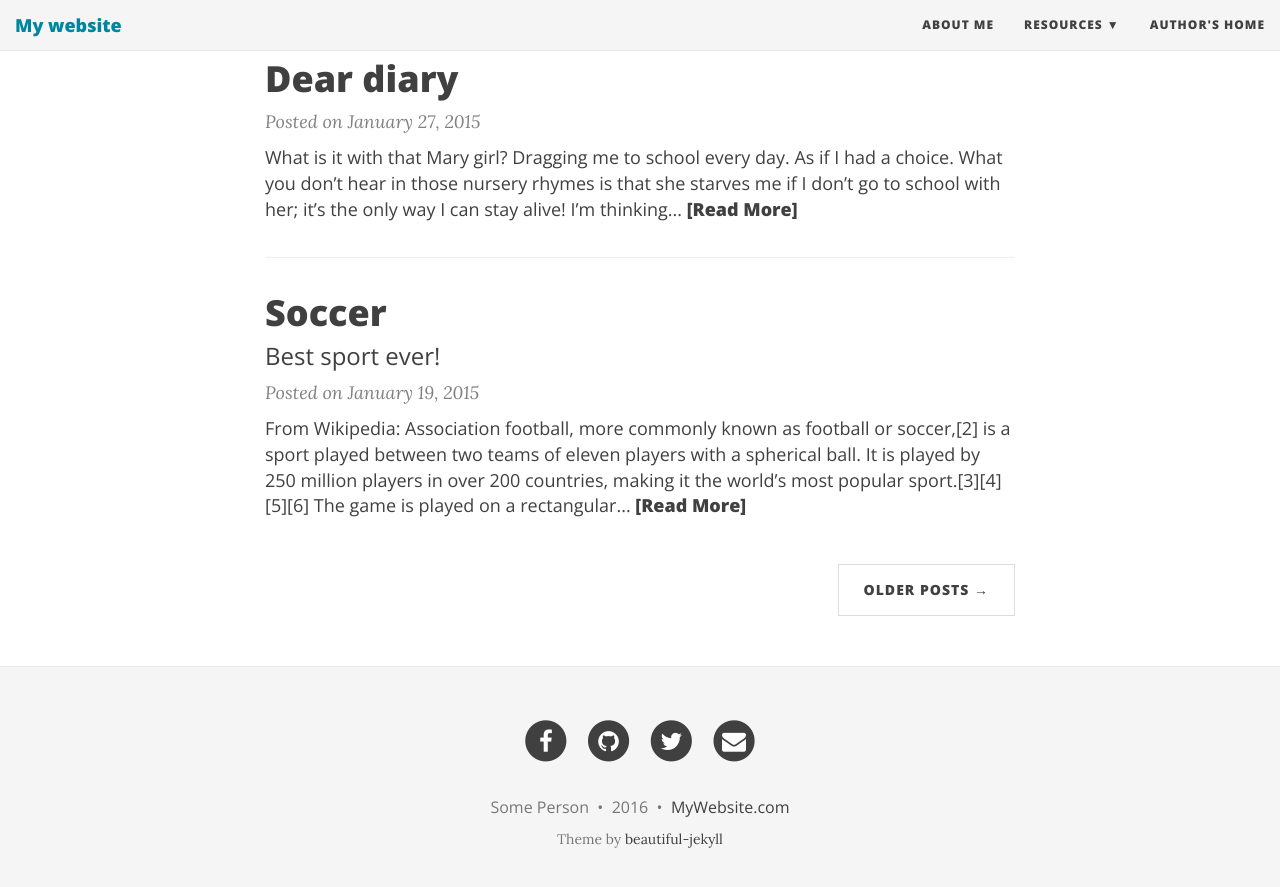
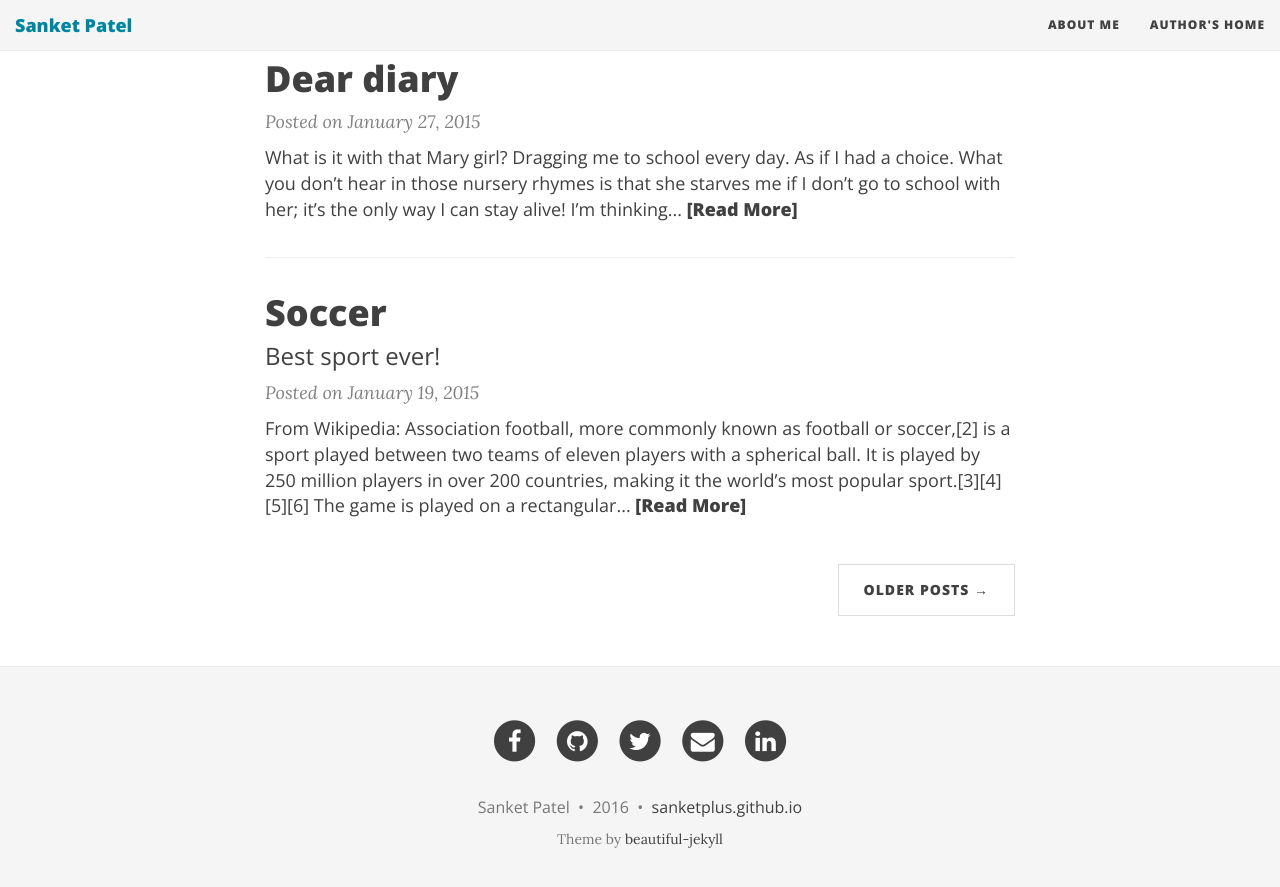
Before and after one commit to sanketplus/sanketplus.github.io, a Jekyll site: the page built from index.html, in a window 1280 px wide and 900 px high, scrolled down 1117 px. Shown: the top 887 px of the window. Built offline with Jekyll 4.4.1, drawn with Linux system fonts in a browser that asks for light colours; nearby versions of some CDN libraries; the list of posts is cut into pages by our own code.

Commit message:
modified config file

```diff
--- a/_config.yml
+++ b/_config.yml
@@ -4,7 +4,7 @@
 # baseurl is the website's URL without the hostname
 
 # If you are building a simple GitHub user page (http://username.github.io) then use these settings:
-url: "http://username.github.io"
+url: "http://sanketplus.github.io"
 baseurl: ""
 
 # If you are building a GitHub project page then use these settings:
@@ -14,20 +14,16 @@ baseurl: ""
 # Of course don't forget to change the username and projectname to YOUR username and project
 
 # Name of website
-title: My website
+title: Sanket Patel
 
 # Short description of your site
-description: A virtual proof that name is awesome!
+description: Personal website of Sanket Patel
 
 # --- Navigation bar options --- #
 
 # List of links in the navigation bar
 navbar-links:
   About Me: "aboutme"
-  Resources:
-    - Beautiful Jekyll: "http://deanattali.com/beautiful-jekyll/"
-    - Learn markdown: "http://www.markdowntutorial.com/"
-    - GitHub Pages: "https://pages.github.com/"
   Author's home: "http://deanattali.com"
 
 # Image to show in the navigation bar - image must be a square (width = height)
@@ -39,13 +35,13 @@ avatar: "/img/avatar-icon.png"
 # Change all these values or delete the ones you don't want.
 # Important: you must keep the "name" parameter, everything else you can remove
 author:
-  name: Some Person
-  email: "youremail@domain.com"
-  facebook: yourname  # eg. daattali
-  github: yourname    # eg. daattali
-  twitter: yourname   # eg. daattali
-  linkedin: yourlink  # eg. "pub/dean-attali/8/946/143"
-  stackoverflow: yourlink  # eg. "3943160/daattali"
+  name: Sanket Patel
+  email: "sanketplus@gmail.com"
+  facebook: sankeyplus  # eg. daattali
+  github: sanketplus    # eg. daattali
+  twitter: sankeyplus   # eg. daattali
+  linkedin: in/sanketplus  # eg. "pub/dean-attali/8/946/143"
+  stackoverflow: 2712589/sanket-patel  # eg. "3943160/daattali"
 
 # Select which links to show in the footer
 footer-links-active:
@@ -54,12 +50,12 @@ footer-links-active:
   email: true
   twitter: true
   github: true
-  linkedin: false
+  linkedin: true
   stackoverflow: false
 
 # How to display the link to the website in the footer
 # Remove this if you don't want a link in the footer
-url-pretty: "MyWebsite.com"  # eg. "deanattali.com/beautiful-jekyll"
+url-pretty: "sanketplus.github.io"  # eg. "deanattali.com/beautiful-jekyll"
 
 # --- Misc --- #
 
```
